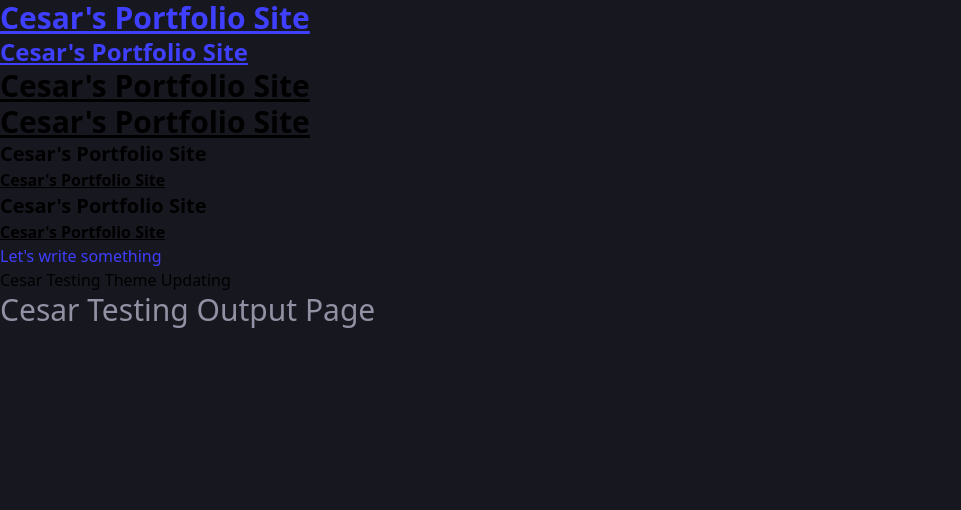
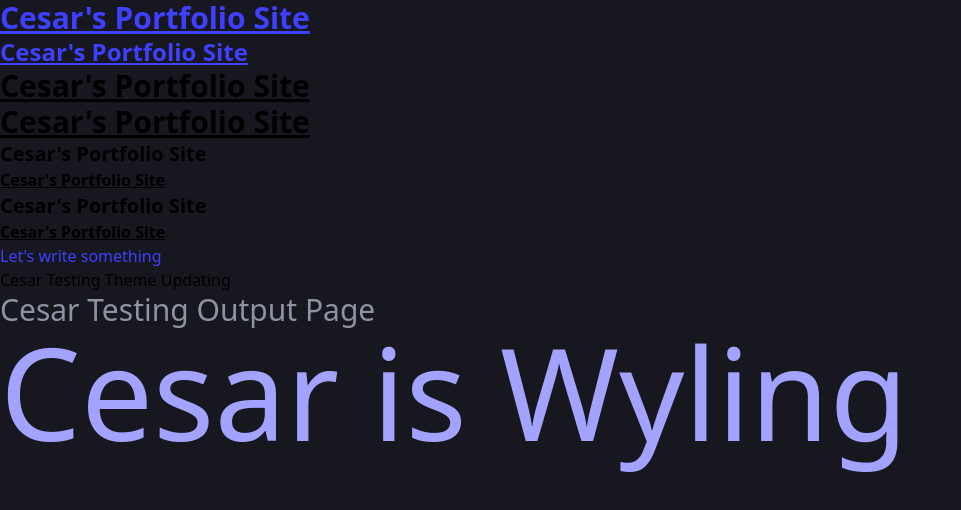
Before and after one commit to Zar117/CesarPortfolio, a website: page index.html in a window 1280 px wide. Shown: the whole page, without its empty margins (0-961 px from the left). Drawn offline with Linux system fonts and the light colour scheme.

Commit message:
New stuff

```diff
--- a/index.html
+++ b/index.html
@@ -17,5 +17,10 @@
   <p class="hover:font-bold hover:text-selected-text text-theme">Let's write something </p>
   <p class="hover:font-bold hover:text-red-900">Cesar Testing Theme Updating </p>
   <p class="text-secondary text-3xl"> Cesar Testing Output Page</p>
+  <section>
+    <div>
+      <h1 class="text-9xl hover:underline hover:text-sm text-selected-text">Cesar is Wyling</h1>
+    </div>
+  </section>
   </body>
 </html>
```
Also changed, not shown: output.css.
